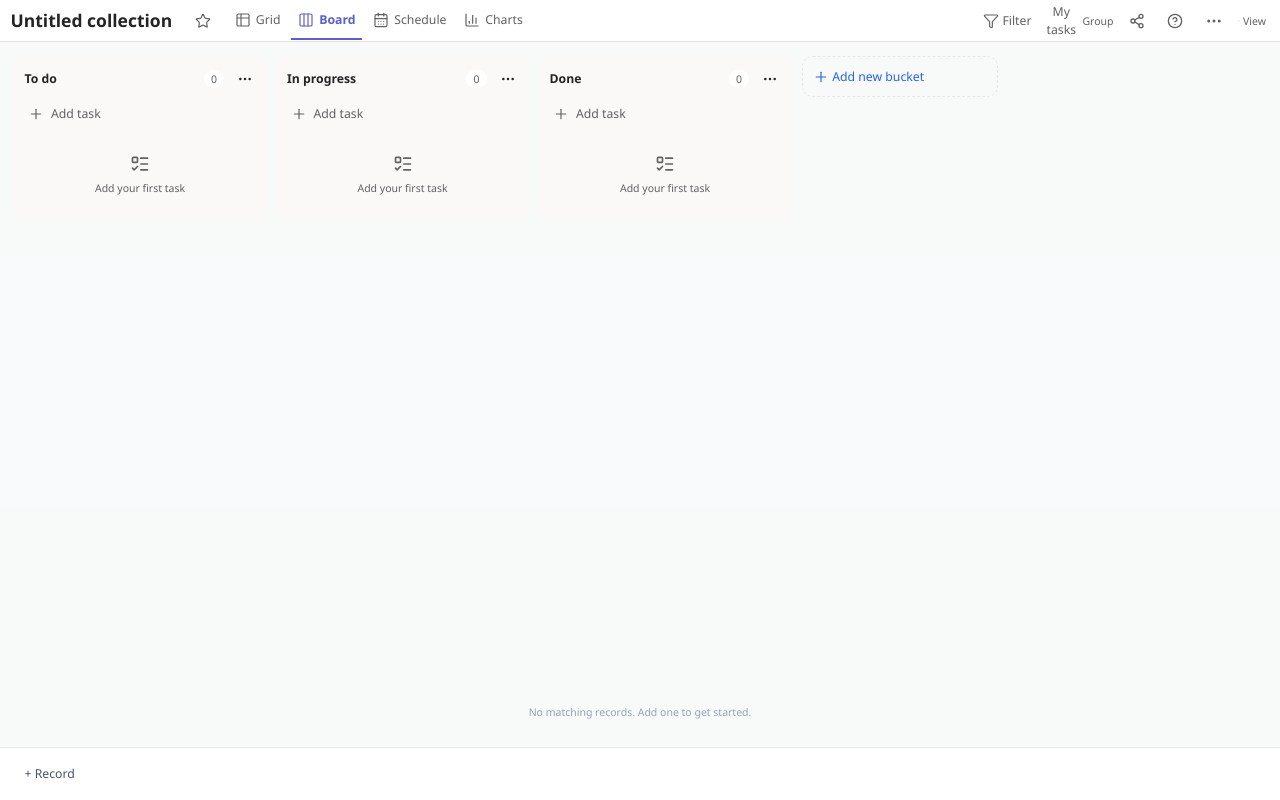
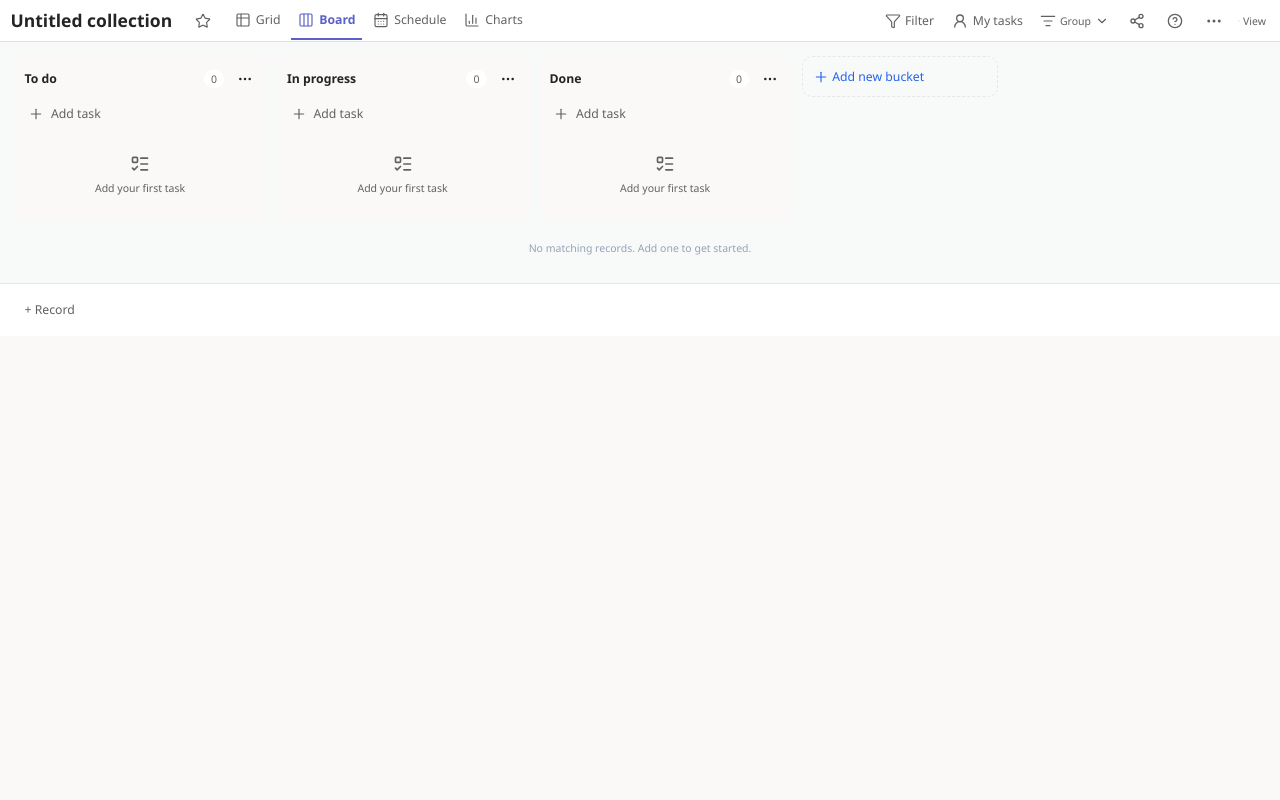
Before and after one commit to eddyvn98/collection-planner, a React (Vite) app: page / in a window 1280 px wide. Built offline with nearby package versions, Linux system fonts and the light colour scheme.

Commit message:
fix(phase5e): full viewport Fluent tokens, readable card dates and priority, header and bucket peek

```diff
--- a/src/App.tsx
+++ b/src/App.tsx
@@ -18,5 +18,5 @@ export function App() {
   useEffect(() => {
     try { localStorage.setItem(STORAGE_KEY, JSON.stringify(data)); } catch { /* storage unavailable */ }
   }, [data]);
-  return <div className="h-full"><CollectionSurface blockId="main" data={data} onChange={setData} readOnly={false} standalone /></div>;
+  return <div className="min-h-[100dvh] bg-[var(--planner-canvas)]"><CollectionSurface blockId="main" data={data} onChange={setData} readOnly={false} standalone /></div>;
 }
--- a/src/collections/collectionDateDisplay.ts
+++ b/src/collections/collectionDateDisplay.ts
@@ -6,3 +6,16 @@ export function displayPlannerDate(value:string):string{
  if(date.getUTCFullYear()!==year||date.getUTCMonth()!==month-1||date.getUTCDate()!==day)return value;
  return new Intl.DateTimeFormat("vi-VN",{day:"2-digit",month:"2-digit",year:"numeric",timeZone:"UTC"}).format(date);
 }
+
+/** Card dates are compact while dates from other years retain their year. */
+export function formatPlannerCardDate(value:string,today:string):string{
+ if(!/^\d{4}-\d{2}-\d{2}$/.test(value))return value;
+ const [year,month,day]=value.split("-").map(Number);
+ const date=new Date(Date.UTC(year,month-1,day));
+ if(date.getUTCFullYear()!==year||date.getUTCMonth()!==month-1||date.getUTCDate()!==day)return value;
+ return String(day).padStart(2,"0")+"/"+String(month).padStart(2,"0")+
+  (value.slice(0,4)!==today.slice(0,4)?"/"+year:"");
+}
+export function formatPlannerPriority(value:string):string{
+ return value?value.charAt(0).toUpperCase()+value.slice(1).toLowerCase():"";
+}
--- a/src/index.css
+++ b/src/index.css
@@ -13,7 +13,23 @@
   font-family:"Segoe UI Variable","Segoe UI",system-ui,-apple-system,sans-serif;
   font-size:14px;
 }
-html,body,#root {height:100%;margin:0;}
+html,body,#root {
+  min-height:100vh; min-height:100dvh; margin:0;
+  background:var(--planner-canvas); color:var(--planner-text);
+}
+#root {min-height:100vh;min-height:100dvh;}
+html.dark,html.dark body,html.dark #root {
+ background:var(--planner-canvas); color:var(--planner-text); color-scheme:dark;
+}
+:is(input:not([type="checkbox"]):not([type="radio"]),select,textarea) {
+  background-color:var(--planner-surface)!important;
+  border-color:var(--planner-border)!important;
+  color:var(--planner-text)!important;
+}
+:is(input,select,textarea)::placeholder {color:var(--planner-secondary);opacity:.85;}
+input[type="date"]::-webkit-calendar-picker-indicator {cursor:pointer;}
+html.dark input[type="date"]::-webkit-calendar-picker-indicator {filter:invert(1);}
+
 html.dark {
   --planner-canvas:#1F1F1F;
   --planner-surface:#292929;
--- a/src/renderers/CollectionBoardBucket.tsx
+++ b/src/renderers/CollectionBoardBucket.tsx
@@ -28,7 +28,7 @@ export function CollectionBoardBucket({data,group,mode,field,readOnly,onChange,o
    record={record} groupKey={group.key} readOnly={readOnly} onChange={onChange}
    onOpen={trigger=>onOpen(record.id,trigger)}/>;
  return <section ref={drop.setNodeRef} data-testid="collection-kanban-column" data-status={group.key}
-   className={"w-[calc(100vw-24px)] max-w-[360px] shrink-0 snap-start self-start rounded-md sm:w-72 bg-[var(--planner-canvas)] p-2 "+
+   className={"w-[calc(100vw-64px)] max-w-[340px] shrink-0 snap-start self-start rounded-md sm:w-72 bg-[var(--planner-canvas)] p-2 "+
     (drop.isOver?"ring-2 ring-[var(--planner-accent)]":"")}>
   <header className="mb-1 flex min-h-9 items-center gap-2">
    {renaming&&editable?<input autoFocus aria-label="Bucket name" value={name}
--- a/src/renderers/CollectionFieldEditor.tsx
+++ b/src/renderers/CollectionFieldEditor.tsx
@@ -3,10 +3,10 @@ import React from "react";
 import type { CollectionBlockPayload, CollectionField, CollectionSources } from "../collections/model";
 import { recordTitle } from "../collections/model";
 import { relationIds, encodeRelationIds } from "../collections/collectionRelations";
-export const inputClass = "rounded-lg border border-slate-200 bg-slate-50 px-3 py-2 text-sm text-slate-900 outline-none transition placeholder:text-xs placeholder:text-slate-400 focus:border-blue-400 focus:bg-white focus:ring-2 focus:ring-blue-100 dark:border-slate-700 dark:bg-slate-900 dark:text-slate-100 dark:placeholder:text-slate-500 dark:focus:ring-blue-950";
-export const hintClass = "text-xs leading-relaxed text-slate-600 dark:text-slate-400";
-export const emptyValueClass = "text-xs !text-slate-400 dark:!text-slate-500";
-export const btnClass = "inline-flex items-center justify-center gap-1 rounded-lg px-3 py-2 text-sm font-medium text-slate-600 transition-colors hover:bg-slate-100 focus-visible:outline-none focus-visible:ring-2 focus-visible:ring-blue-500 dark:text-slate-300 dark:hover:bg-slate-800 disabled:opacity-40";
+export const inputClass = "rounded-md border border-[var(--planner-border)] bg-[var(--planner-surface)] px-3 py-2 text-sm text-[var(--planner-text)] outline-none transition placeholder:text-xs placeholder:text-[var(--planner-secondary)] focus-visible:border-[var(--planner-accent)] focus-visible:ring-2 focus-visible:ring-[var(--planner-accent)]";
+export const hintClass = "text-xs leading-relaxed text-[var(--planner-secondary)]";
+export const emptyValueClass = "text-xs text-[var(--planner-secondary)]";
+export const btnClass = "inline-flex min-h-8 items-center justify-center gap-1 rounded-md px-3 py-2 text-sm font-medium text-[var(--planner-secondary)] transition-colors hover:bg-[var(--planner-hover)] focus-visible:outline-none focus-visible:ring-2 focus-visible:ring-[var(--planner-accent)] disabled:opacity-40";
 export const fieldTypeLabels: Record<CollectionField["type"], string> = {
   text: "Text", number: "Number", date: "Date", select: "Dropdown", checkbox: "Checkbox",
   url: "URL", image: "Image", relation: "Linked records", lookup: "Related value",
@@ -19,7 +19,7 @@ export function FieldEditor({ field, value, onSet, readOnly, data, recordId, sou
   compact?: boolean;
 }) {
   if (field.type === "lookup" || field.type === "formula" || field.type === "rollup") return <output aria-label={field.name}
-    className={`block ${compact ? "min-w-0" : "min-w-20"} truncate rounded bg-slate-100 p-1 text-xs dark:bg-slate-800`} title={value}>{value}</output>;
+    className={`block ${compact ? "min-w-0" : "min-w-20"} truncate rounded bg-[var(--planner-hover)] p-1 text-xs text-[var(--planner-text)]`} title={value}>{value}</output>;
   if (field.type === "relation") {
     const target = field.relationTargetBlockId ? sources?.[field.relationTargetBlockId] : data;
     const options = target?.records.filter(record => field.relationTargetBlockId || record.id !== recordId) ?? [];
--- a/src/renderers/CollectionPlannerHeader.tsx
+++ b/src/renderers/CollectionPlannerHeader.tsx
@@ -43,15 +43,15 @@ export function CollectionPlannerHeader(p:Props){
   <CollectionMobileViewPicker views={p.data.views} selected={p.view.id} onSelect={p.onSelect}/>
   <div className="ml-auto flex shrink-0 items-center gap-0 sm:gap-1">
     {p.filterControl}
-    <button aria-pressed={mine} className={menuButton+(mine?" bg-[var(--planner-hover)] text-[var(--planner-accent)]":"")}
-      onClick={toggleMe} title="My tasks" aria-label="My tasks"><UserRound size={16}/><span className="hidden xl:inline text-sm">My tasks</span></button>
+    <button aria-pressed={mine} className={menuButton+" xl:w-auto xl:px-2 xl:gap-1.5 "+(mine?" bg-[var(--planner-hover)] text-[var(--planner-accent)]":"")}
+      onClick={toggleMe} title="My tasks" aria-label="My tasks"><UserRound size={16}/><span className="hidden whitespace-nowrap xl:inline text-sm">My tasks</span></button>
     {chooseMe&&<select autoFocus aria-label="Select my identity" className="max-w-28 rounded border bg-[var(--planner-surface)] p-1 text-xs"
       defaultValue="" onChange={e=>{setMe(e.target.value);try{localStorage.setItem("planner:my-person",e.target.value);}catch{}
         p.onFilters({...p.filters,assignee:e.target.value});setChooseMe(false);}}>
       <option value="">Who am I?</option>{(p.data.people??[]).map(person=><option value={person.id} key={person.id}>{person.name}</option>)}
     </select>}
     {p.view.kind==="kanban"&&<div className="relative">
-      <button aria-label="Group by" aria-expanded={groupMenu} className={menuButton} onClick={()=>setGroupMenu(!groupMenu)}>
+      <button aria-label="Group by" aria-expanded={groupMenu} className={menuButton+" lg:w-auto lg:px-2"} onClick={()=>setGroupMenu(!groupMenu)}>
         <ListFilter size={16} strokeWidth={1.75}/><span className="hidden lg:inline text-xs">Group</span><ChevronDown className="hidden sm:block" size={14}/></button>
       {groupMenu&&<div role="menu" className="absolute right-0 top-full z-50 w-44 rounded border border-[var(--planner-border)] bg-[var(--planner-surface)] p-1 shadow-lg">
         {BOARD_MODES.map(mode=><button role="menuitem" className={item} key={mode.value}
--- a/src/renderers/CollectionTaskCard.tsx
+++ b/src/renderers/CollectionTaskCard.tsx
@@ -3,7 +3,8 @@ import { CSS } from "@dnd-kit/utilities";
 import { CalendarDays, CheckCircle2, Circle, ClipboardCheck, Flag, GripVertical,
  MessageCircle, Paperclip, StickyNote } from "lucide-react";
 import { recordTitle, type CollectionBlockPayload, type CollectionRecord } from "../collections/model";
-import { taskAssignees } from "../collections/collectionTasks";
+import { taskAssignees, localToday } from "../collections/collectionTasks";
+import { formatPlannerCardDate,formatPlannerPriority } from "../collections/collectionDateDisplay";
 import { cardIndicators } from "../collections/collectionCardIndicators";
 import { setTaskProgress, cardDragId } from "./collectionBoardGroups";
 interface Props {
@@ -53,16 +54,16 @@ export function CollectionTaskCard({data,record,groupKey,readOnly,onChange,onOpe
   </div>
   <div className="mt-1.5 flex flex-wrap items-center gap-3 pl-1 text-xs text-[var(--planner-secondary)]">
    {indicators.priority&&<span data-testid="card-priority" title={"Priority "+record.priority}
-     className="flex gap-1 text-red-600"><Flag size={15} strokeWidth={1.75}/>{record.priority}</span>}
+     className="flex gap-1 text-red-600"><Flag size={15} strokeWidth={1.75}/>{formatPlannerPriority(record.priority??"")}</span>}
    {!!indicators.checklist&&<span data-testid="card-checklist" title="Checklist" className="flex gap-1"><ClipboardCheck size={15}/>{indicators.checklist}</span>}
    {!!indicators.attachments&&<span data-testid="card-attachments" title="Attachments" className="flex gap-1"><Paperclip size={15}/>{indicators.attachments}</span>}
    {indicators.notes&&<span data-testid="card-notes" title="Notes"><StickyNote size={15}/></span>}
    {!!indicators.comments&&<span data-testid="card-comments" title="Comments" className="flex gap-1"><MessageCircle size={15}/>{indicators.comments}</span>}
   </div>
   {(due||people.length>0)&&<div className="mt-2 flex items-center justify-between gap-2 text-xs">
-   {due?<span data-testid="card-due" className={"inline-flex items-center gap-1 rounded px-1.5 py-1 "+
+   {due?<span data-testid="card-due" title={due} className={"inline-flex items-center gap-1 rounded px-1.5 py-1 "+
      (late?"bg-red-50 font-semibold text-red-700 dark:bg-red-950 dark:text-red-300":"text-[var(--planner-secondary)]")}>
-      <CalendarDays size={14}/>{due}</span>:<span/>}
+      <CalendarDays size={14}/>{formatPlannerCardDate(due,localToday())}</span>:<span/>}
    {!!people.length&&<div data-testid="card-avatars" className="flex -space-x-1.5">
      {people.slice(0,4).map(person=><span key={person.id} title={person.name} aria-label={person.name}
        className="grid h-7 w-7 place-items-center rounded-full border-2 border-[var(--planner-surface)] bg-[#dcdafa] text-[10px] font-bold text-[#32317a]">
```
